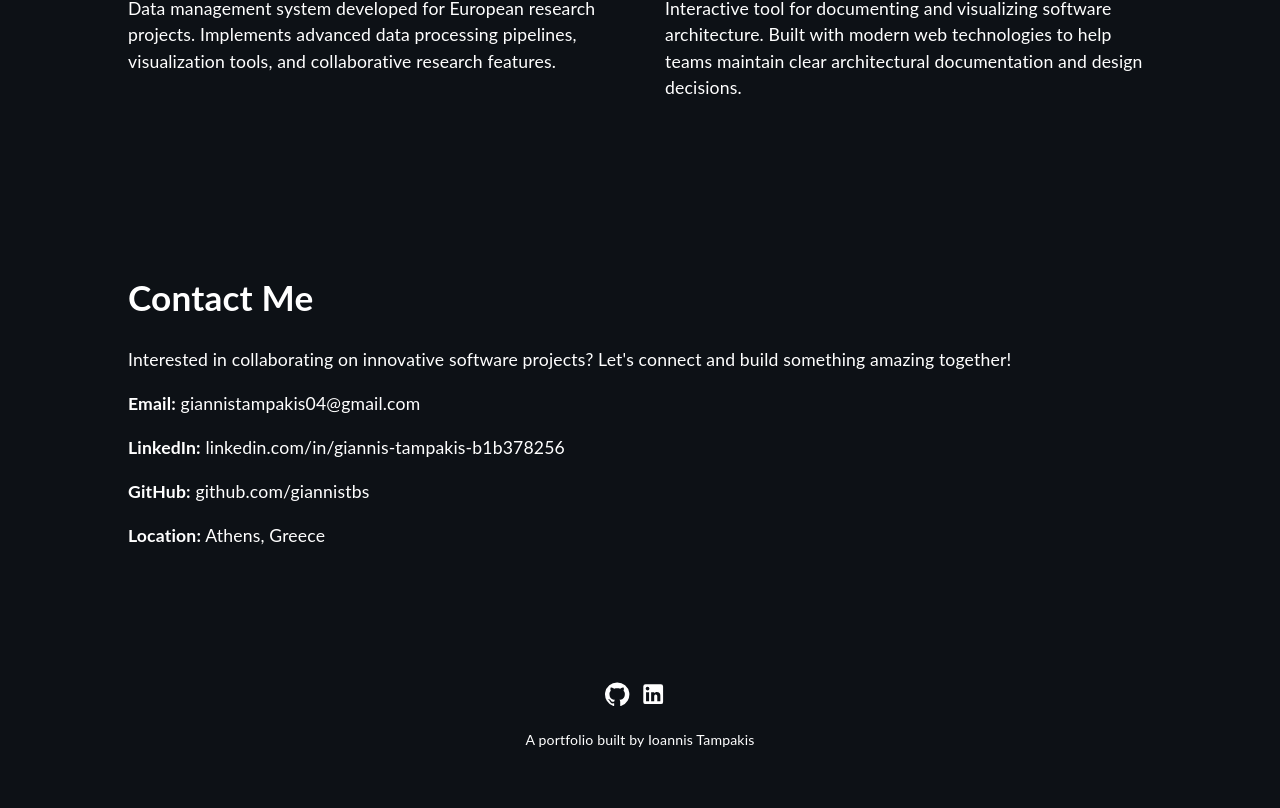
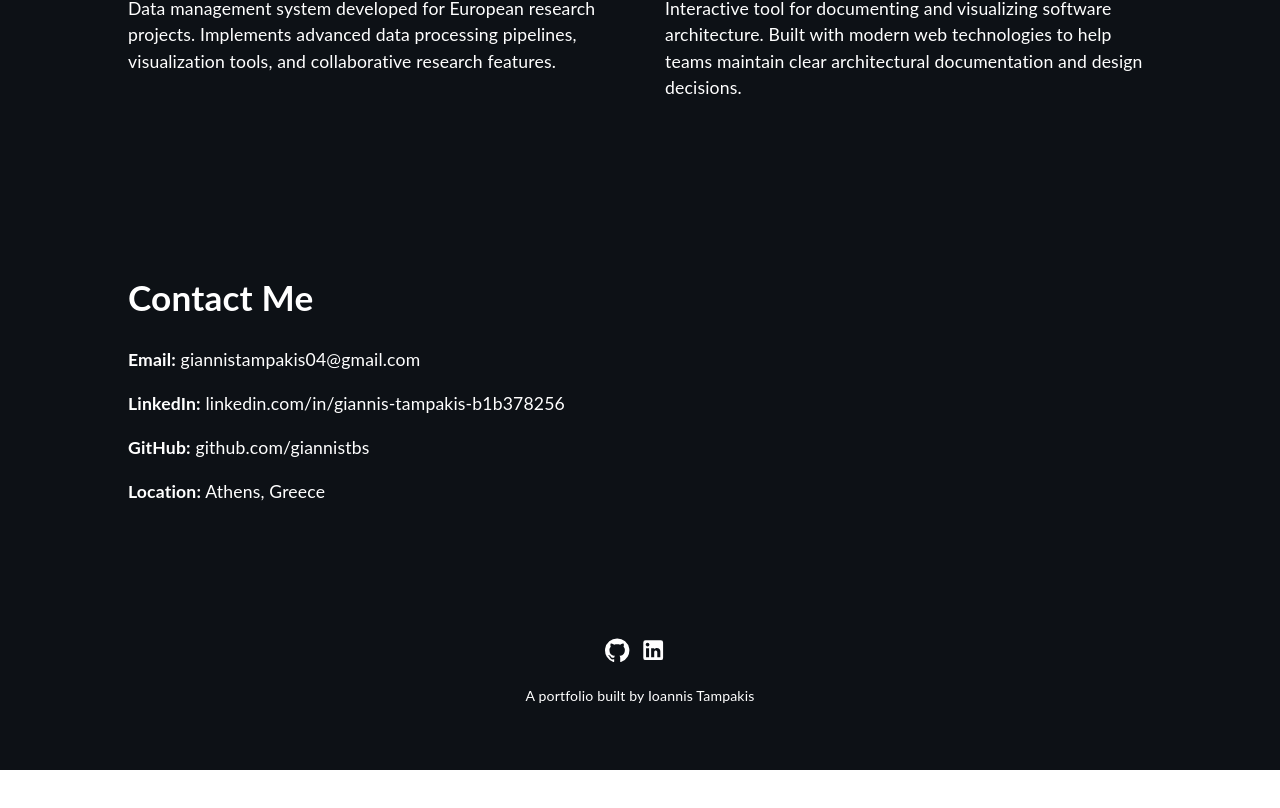
Before and after one commit to giannistbs/Portfolio, a React (Create React App) app: page / in a window 1280 px wide. Shown: the part 4119-4927 px from the top of the page. After the commit the page ends 4889 px from the top, so only its background shows below. Built offline with nearby package versions, Linux system fonts and the light colour scheme.

Commit message:
Remove commented-out collaboration text from Contact component for cleaner code

```diff
--- a/src/components/Contact.tsx
+++ b/src/components/Contact.tsx
@@ -8,7 +8,7 @@ function Contact() {
       <div className="items-container">
         <div className="contact_wrapper">
           <h1>Contact Me</h1>
-          <p>Interested in collaborating on innovative software projects? Let's connect and build something amazing together!</p>
+          {/* <p>Interested in collaborating on innovative software projects? Let's connect and build something amazing together!</p> */}
           <div className="contact-info">
             <p><strong>Email:</strong> giannistampakis04@gmail.com</p>
             <p><strong>LinkedIn:</strong> <a href="https://www.linkedin.com/in/giannis-tampakis-b1b378256/" target="_blank" rel="noreferrer">linkedin.com/in/giannis-tampakis-b1b378256</a></p>
```
